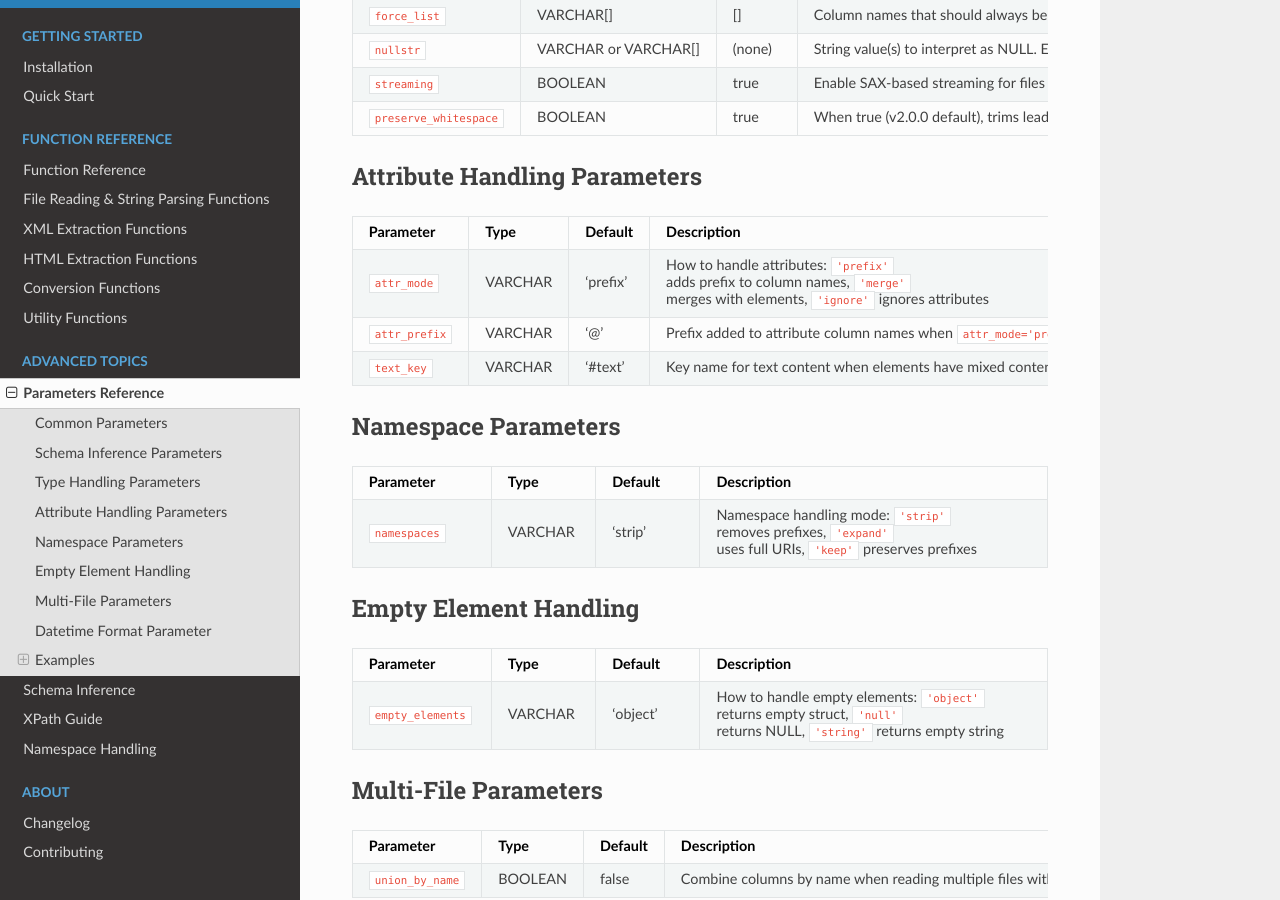
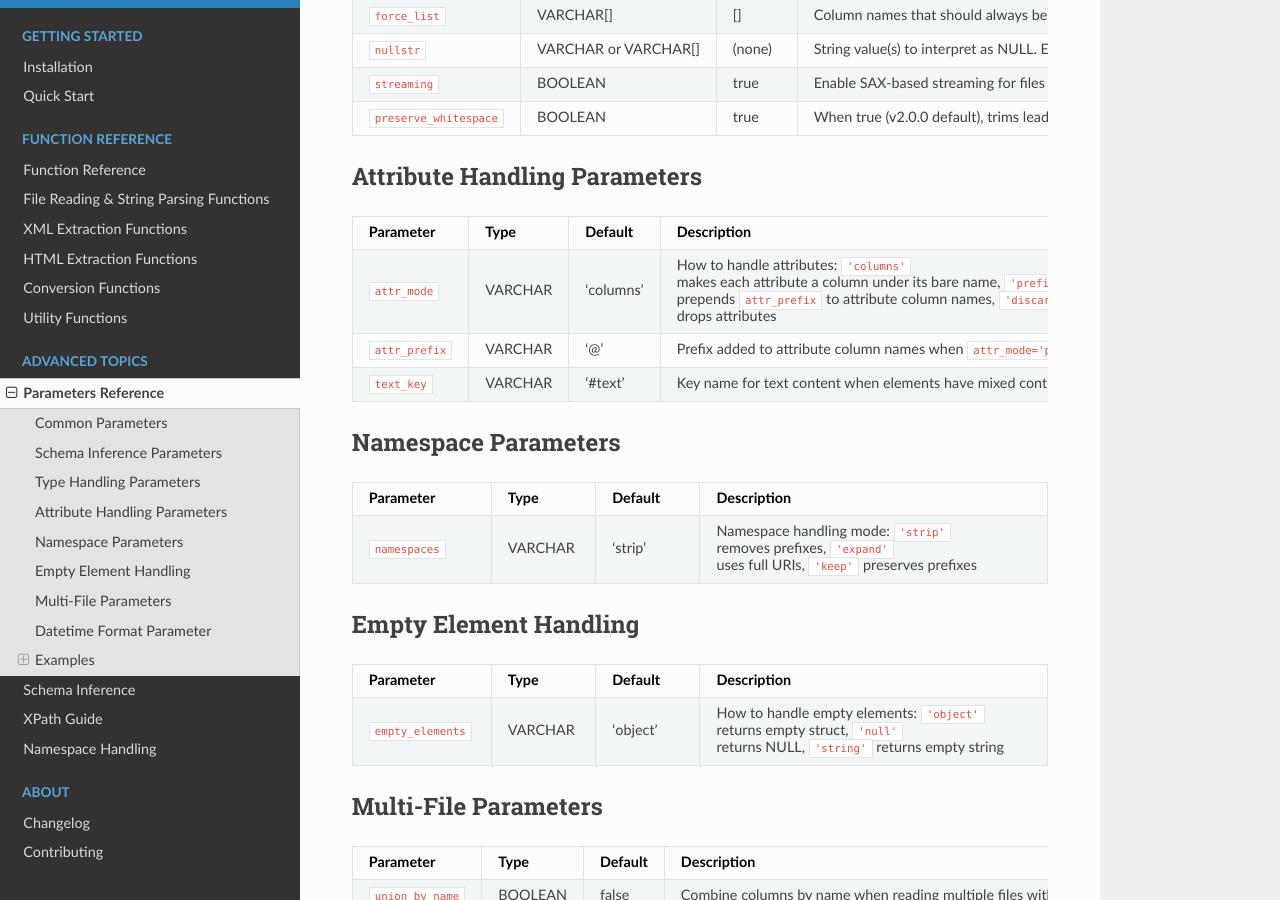
Before and after one commit to teaguesterling/duckdb_webbed, a Sphinx documentation site: the page built from docs/parameters.rst, in a window 1280 px wide and 900 px high, scrolled down 973 px. Built offline with Sphinx 7.4.7 and the Read the Docs theme 3.1.0, drawn with Linux system fonts in a browser that asks for light colours; some of the changed text lies outside the part shown.

Commit message:
docs: describe the attr_mode values the reader accepts
The docs listed prefix/merge/ignore and an '@'-prefixed default. The
reader takes 'columns' (default, bare attribute names), 'prefixed'
(attr_prefix, default '@') and 'discard'. The attr_prefix example also
had no effect without attr_mode := 'prefixed'.

```diff
--- a/docs/functions/file_reading.rst
+++ b/docs/functions/file_reading.rst
@@ -58,10 +58,10 @@
      - Combine columns by name for multiple files (default: false)
    * - ``attr_mode``
      - VARCHAR
-     - Attribute handling: 'prefix', 'merge', 'ignore' (default: 'prefix')
+     - Attribute handling: 'columns', 'prefixed', 'discard' (default: 'columns')
    * - ``attr_prefix``
      - VARCHAR
-     - Prefix for attribute columns (default: '@')
+     - Prefix for attribute columns when attr_mode='prefixed' (default: '@')
    * - ``text_key``
      - VARCHAR
      - Key for text content in mixed elements (default: '#text')
--- a/docs/parameters.rst
+++ b/docs/parameters.rst
@@ -114,12 +114,12 @@
      - Description
    * - ``attr_mode``
      - VARCHAR
-     - 'prefix'
-     - How to handle attributes: ``'prefix'`` adds prefix to column names, ``'merge'`` merges with elements, ``'ignore'`` ignores attributes
+     - 'columns'
+     - How to handle attributes: ``'columns'`` makes each attribute a column under its bare name, ``'prefixed'`` prepends ``attr_prefix`` to attribute column names, ``'discard'`` drops attributes
    * - ``attr_prefix``
      - VARCHAR
      - '@'
-     - Prefix added to attribute column names when ``attr_mode='prefix'``
+     - Prefix added to attribute column names when ``attr_mode='prefixed'``
    * - ``text_key``
      - VARCHAR
      - '#text'
@@ -305,11 +305,11 @@
 
 .. code-block:: sql
 
-   -- Use underscore prefix for attributes
-   SELECT * FROM read_xml('data.xml', attr_prefix := '_');
+   -- Prefix attribute columns with an underscore
+   SELECT * FROM read_xml('data.xml', attr_mode := 'prefixed', attr_prefix := '_');
 
-   -- Ignore attributes entirely
-   SELECT * FROM read_xml('data.xml', attr_mode := 'ignore');
+   -- Drop attributes entirely
+   SELECT * FROM read_xml('data.xml', attr_mode := 'discard');
 
 Multi-File Processing
 ~~~~~~~~~~~~~~~~~~~~~
--- a/docs/schema_inference.rst
+++ b/docs/schema_inference.rst
@@ -65,8 +65,8 @@
 
 Results in columns:
 
-- ``@id`` (from attribute)
-- ``@category`` (from attribute)
+- ``id`` (from attribute)
+- ``category`` (from attribute)
 - ``name`` (from child element)
 - ``price`` (from child element)
 - ``tags`` (nested STRUCT with LIST)
```
Also changed, not shown: README.md (+4 -4 lines).
